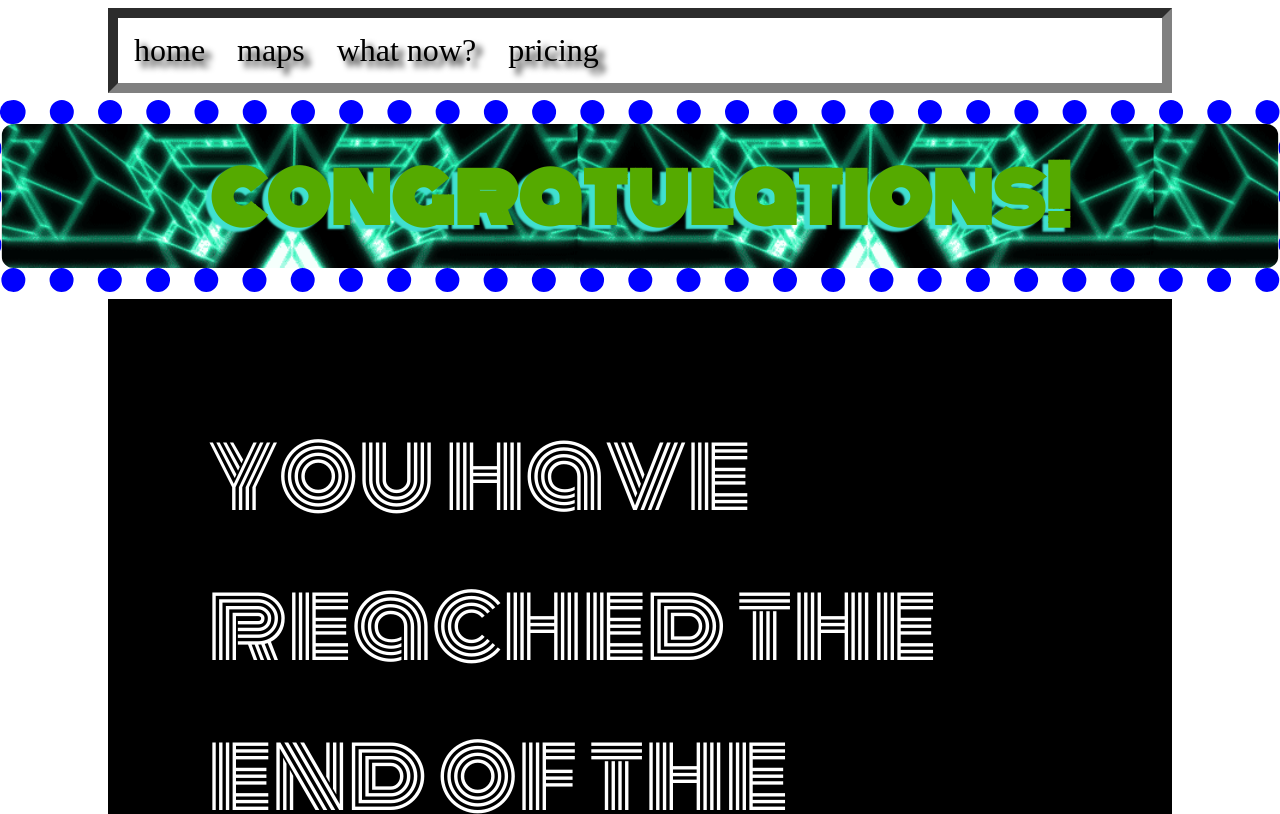
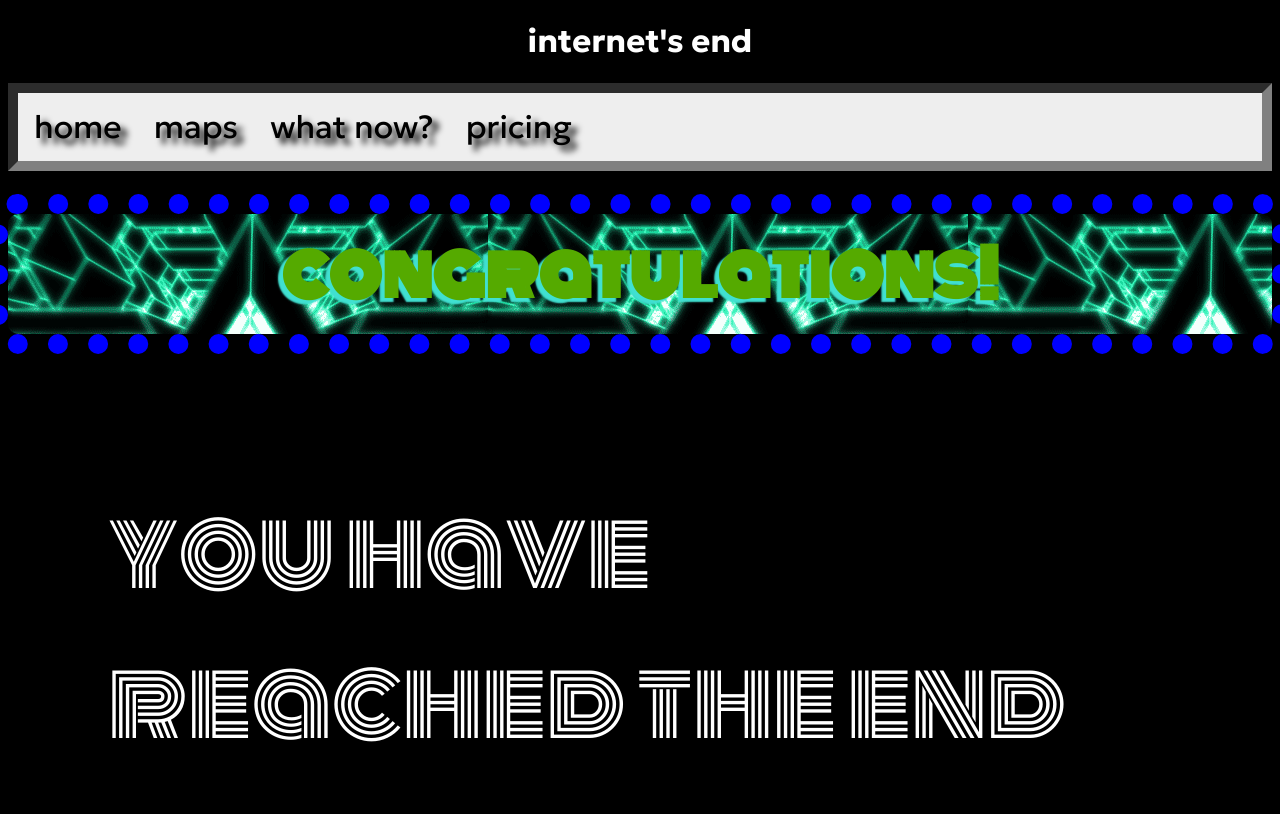
Before and after one commit to raph-eng/internet-end, a plain HTML site: page index.html in a window 1280 px wide. Shown: the top 814 px of the page. Drawn offline with nearby package versions, Linux system fonts and the light colour scheme; a web font is replaced by a local one.

Commit message:
Organize HTML with proper commenting

```diff
--- a/index.html
+++ b/index.html
@@ -6,21 +6,23 @@
   <link rel="stylesheet" href="styles.css" />
   <title>Internet’s End</title>
 </head>
+
+<!-- HEADER & NAVBAR -->
 <body>
-  <header>
+  <header id="header">
+    <h1>internet's end</h1>
     <nav id="navbar">
       <ul>
         <li><a href="#home">home</a></li>
         <li><a href="#maps">maps</a></li>
-        <li><a href="#what_to_do">what now?</a></li>
+        <li><a href="#what">what now?</a></li>
         <li><a href="#pricing">pricing</a></li>
       </ul>
     </nav>
-    <canvas id="canvas"></canvas>
     <div class="anim-1">
       <h1 class="futuristic">congratulations!</h1>
     </div>
-</header>
+  </header>
 <section id="hero">
   <div id="phrase">you have reached the end of the internet.</div>
 </section>
@@ -34,7 +36,9 @@
 </section>
 <section>
   <h1>PRODUCT®</h1>
-  <p>Lorem ipsum dolor sit, amet consectetur adipisicing elit. Recusandae, nobis optio hic impedit veniam nulla reprehenderit molestias explicabo, voluptatum id dolore, blanditiis dolores ipsum iste repudiandae similique! Aliquid, beatae quidem.</p>
+  <p>Congratulations! Out of many undead that have tried, you are the One amongst them that attained this. Here I stand before the gate. One last question remains, and the power is yours:
+    <blockquote>Who is The Architect?</blockquote>
+  </p>
   <hr>my name raph tha thing go
   rrra rrra rrra
 </section>
@@ -42,6 +46,7 @@
   <code>
     2+2=4 quick maths
   </code>
+  <p class="decor">This is a message.</p>
 </section>
 <aside>
   <div>did you know that</div>
--- a/styles.css
+++ b/styles.css
@@ -1,14 +1,22 @@
 @import url('https://fonts.googleapis.com/css2?family=Calistoga&family=Cinzel+Decorative&family=Forum&family=Fugaz+One&family=Geologica:wght@100;200;300;400;500;600;700;800;900&family=Koulen&family=Monoton&display=swap');
+
+*, *::before, *::after {
+  box-sizing: content-box;
+}
 
 * {
   font-size: 32px;
+  font-family: 'Geologica', sans-serif;
 }
 
-body {
-  font-family: 'Geologica', sans-serif;
-  padding: 0 100px 100px 100px;
+html {
+  background-color: black;
+  color: white;
 }
 
+#header > h1 {
+  text-align: center;
+}
 
 h1.futuristic {
   background: url(sq-cr.gif);
@@ -39,6 +47,7 @@ h1.futuristic {
 nav {
   font-family: initial;
   padding: initial;
+  background-color: #eee;
 }
 
 ul {
@@ -74,7 +83,6 @@ li a:hover:not(.active) {
 
 .anim-1 {
   animation: crazy 750ms linear 0s infinite alternate forwards;
-  scale: 1.2;
 }
 
 #canvas {
@@ -82,6 +90,15 @@ li a:hover:not(.active) {
   position: absolute;
   z-index: 1;
 }
+
+p.decor::before {
+  content: "Read this - ";
+}
+
+p.decor::after {
+  content: " - Thank you!";
+}
+
 
 @keyframes crazy {
   0%   {
```
Also changed, not shown: 1 other file.
